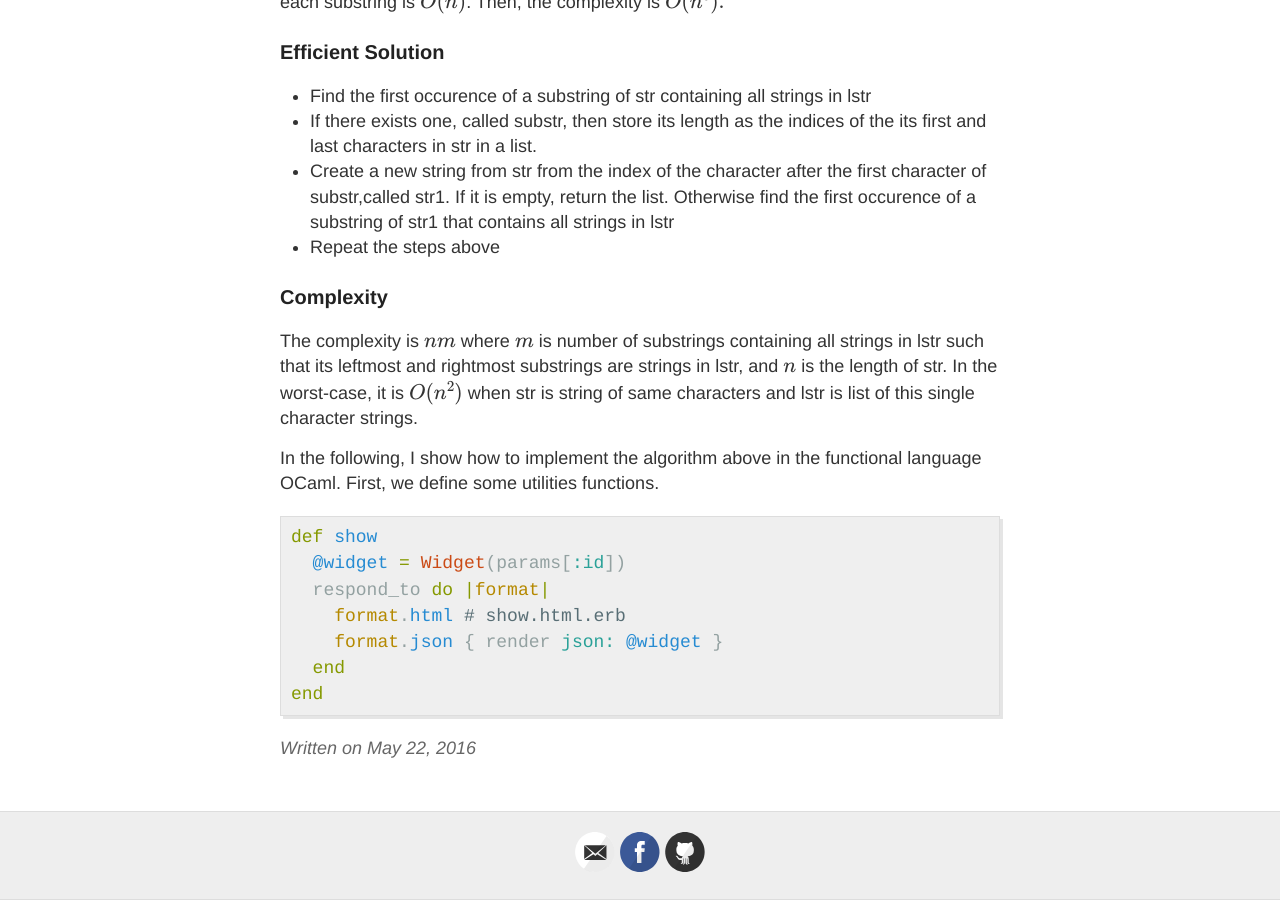
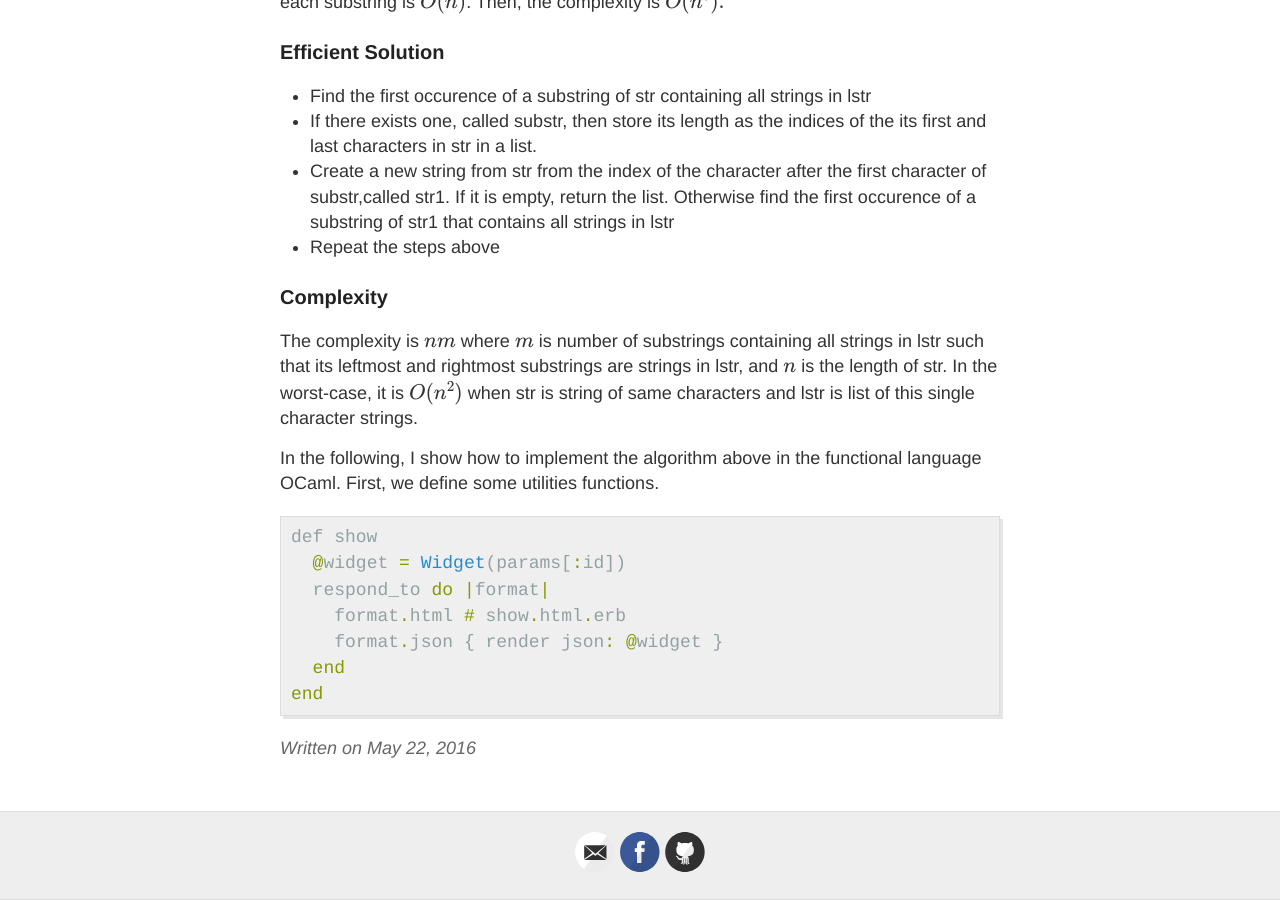
Before and after one commit to channgo2203/channgo2203.github.io, a Jekyll site: the page built from _posts/2016-5-22-strpuzzle1.md, in a window 1280 px wide and 900 px high, scrolled down 713 px. Built offline with Jekyll 4.4.1, drawn with Linux system fonts in a browser that asks for light colours; formulas are drawn with MathJax 3.

Commit message:
Updated 2016-5-22-strpuzzle1.md

```diff
--- a/_posts/2016-5-22-strpuzzle1.md
+++ b/_posts/2016-5-22-strpuzzle1.md
@@ -31,7 +31,7 @@ The complexity depends on the number of substrings which is \\(O(n^2)\\), where
 The complexity is \\(nm\\) where \\(m\\) is number of substrings containing all strings in lstr such that its leftmost and rightmost substrings are strings in lstr, and \\(n\\) is the length of str. In the worst-case, it is \\(O(n^2)\\) when str is string of same characters and lstr is list of this single character strings.
 
 In the following, I show how to implement the algorithm above in the functional language OCaml. First, we define some utilities functions.
-{% highlight ruby %}
+{% highlight ocaml %}
 def show
   @widget = Widget(params[:id])
   respond_to do |format|
```
